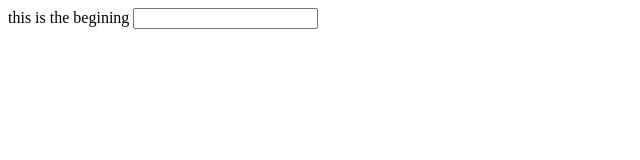
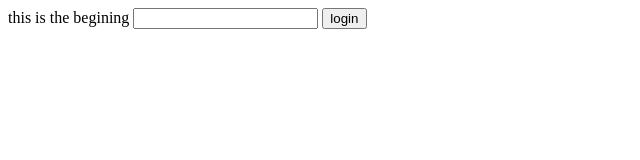
Before and after one commit to oladelewonder/testinggitcommands, a plain HTML site: page index.html in a window 1280 px wide. Shown: the whole page, without its empty margins (0-640 px from the left). Drawn offline with Linux system fonts and the light colour scheme.

Commit message:
git add .

```diff
--- a/index.html
+++ b/index.html
@@ -10,6 +10,7 @@
     <div id="header">
         this is the begining
         <input name="username" class="arranged">
+        <button type="submit "> login</button>
     </div>
 </body>
 </html>
```
